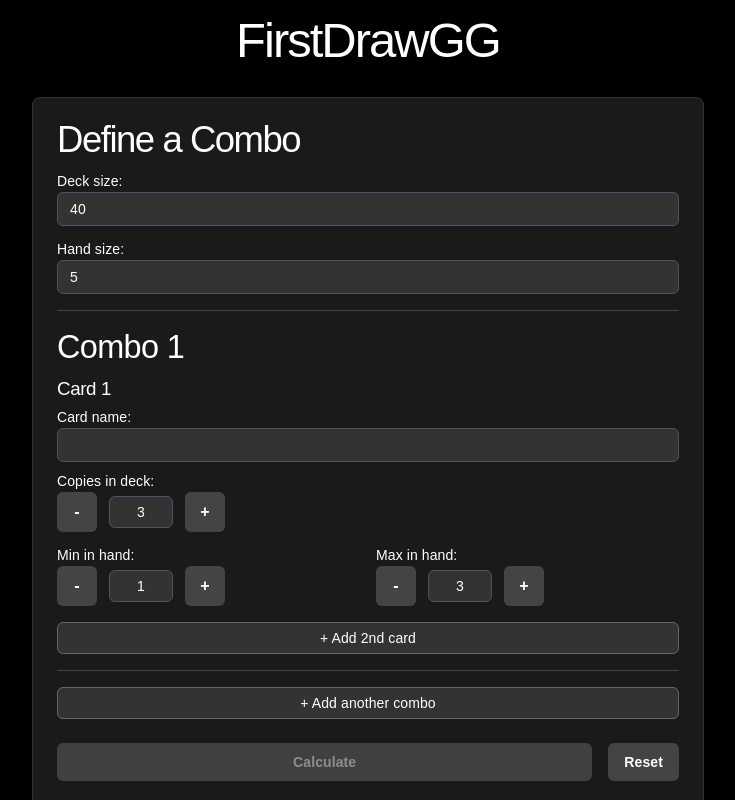
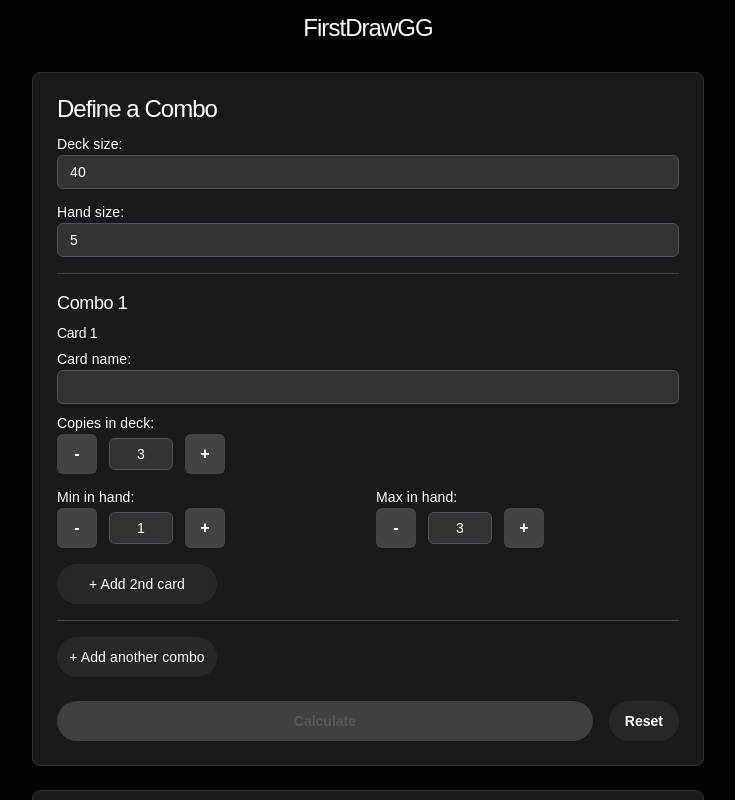
Before and after one commit to FirstDrawGG/tcg-probabilities-calculator, a React (Vite) app: page / in a window 1280 px wide. Shown: the top 800 px of the page, without its empty margins (272-1007 px from the left). Built offline with nearby package versions, Linux system fonts and the light colour scheme.

Commit message:
Updated button designs

```diff
--- a/src/App.jsx
+++ b/src/App.jsx
@@ -126,7 +126,7 @@ export default function TCGCalculator() {
   // Typography Design System - FirstDrawGG
   const typography = {
     h1: {
-      fontSize: '48.95px',
+      fontSize: '24px',
       letterSpacing: '-0.04em',
       lineHeight: '1em',
       color: '#ffffff',
@@ -134,7 +134,7 @@ export default function TCGCalculator() {
       fontWeight: 'normal'
     },
     h2: {
-      fontSize: '36.49px',
+      fontSize: '24px',
       letterSpacing: '-0.04em',
       lineHeight: '1em',
       color: '#ffffff',
@@ -142,7 +142,7 @@ export default function TCGCalculator() {
       fontWeight: 'normal'
     },
     h3: {
-      fontSize: '32.44px',
+      fontSize: '18px',
       letterSpacing: '-0.02em',
       lineHeight: '1em',
       color: '#ffffff',
@@ -150,7 +150,7 @@ export default function TCGCalculator() {
       fontWeight: 'normal'
     },
     h4: {
-      fontSize: '18.78px',
+      fontSize: '14px',
       letterSpacing: '-0.02em',
       lineHeight: '1.4em',
       color: '#ffffff',
@@ -723,11 +723,18 @@ export default function TCGCalculator() {
                 {combo.cards.length === 1 && (
                   <button
                     onClick={() => addSecondCard(combo.id)}
-                    className="w-full py-2 px-4 rounded-md font-medium border transition-colors hover:bg-gray-700 mt-4"
+                    className="font-medium transition-colors hover:bg-gray-700 mt-4"
                     style={{
-                      backgroundColor: '#333',
+                      boxSizing: 'border-box',
+                      width: '160px',
+                      height: '40px',
+                      display: 'block',
+                      backgroundColor: '#282828',
+                      overflow: 'visible',
+                      gap: '7px',
+                      borderRadius: '999px',
                       color: '#ffffff',
-                      borderColor: '#666',
+                      border: 'none',
                       ...typography.body
                     }}
                   >
@@ -744,11 +751,18 @@ export default function TCGCalculator() {
                 <hr className="my-4" style={{ borderColor: '#444', borderTop: '1px solid #444' }} />
                 <button
                   onClick={addCombo}
-                  className="w-full py-2 px-4 rounded-md font-medium border transition-colors hover:bg-gray-700"
+                  className="font-medium transition-colors hover:bg-gray-700"
                   style={{
-                    backgroundColor: '#333',
+                    boxSizing: 'border-box',
+                    width: '160px',
+                    height: '40px',
+                    display: 'block',
+                    backgroundColor: '#282828',
+                    overflow: 'visible',
+                    gap: '7px',
+                    borderRadius: '999px',
                     color: '#ffffff',
-                    borderColor: '#666',
+                    border: 'none',
                     ...typography.body
                   }}
                 >
@@ -763,26 +777,49 @@ export default function TCGCalculator() {
             <button
               onClick={runCalculation}
               disabled={!allFieldsFilled}
-              className={`flex-1 py-3 px-4 rounded-md font-semibold transition-colors ${
+              className={`flex-1 font-semibold transition-colors ${
                 allFieldsFilled
                   ? 'hover:bg-gray-100'
                   : 'cursor-not-allowed opacity-50'
               }`}
               style={{
-                backgroundColor: allFieldsFilled ? '#FFFFFF' : '#666666',
+                backgroundColor: allFieldsFilled ? '#ffffff' : '#666666',
                 color: allFieldsFilled ? '#000000' : '#999999',
-                ...typography.body
+                fontFamily: 'Geist Regular, sans-serif',
+                fontSize: '14px',
+                lineHeight: '20px',
+                borderRadius: '999px',
+                border: 'none',
+                height: '40px',
+                minWidth: '160px',
+                paddingLeft: '16px',
+                paddingRight: '16px',
+                textAlign: 'center',
+                display: 'flex',
+                alignItems: 'center',
+                justifyContent: 'center'
               }}
             >
               Calculate
             </button>
             <button
               onClick={handleReset}
-              className="py-3 px-4 rounded-md font-semibold transition-colors hover:bg-gray-700"
+              className="font-semibold transition-colors hover:bg-gray-700"
               style={{
-                backgroundColor: '#444',
+                backgroundColor: '#282828',
                 color: '#ffffff',
-                ...typography.body
+                fontFamily: 'Geist Regular, sans-serif',
+                fontSize: '14px',
+                lineHeight: '20px',
+                borderRadius: '999px',
+                border: 'none',
+                height: '40px',
+                paddingLeft: '16px',
+                paddingRight: '16px',
+                textAlign: 'center',
+                display: 'flex',
+                alignItems: 'center',
+                justifyContent: 'center'
               }}
             >
               Reset
```
